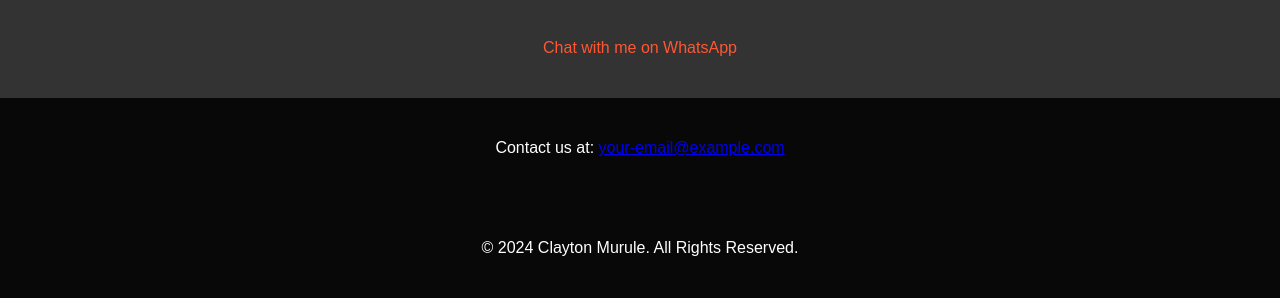
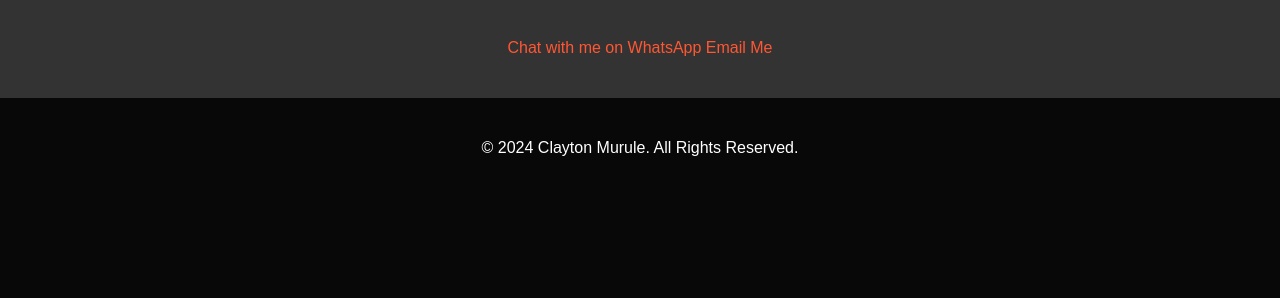
Before and after one commit to Clay5098/space, a plain HTML site: page index.html in a window 1280 px wide. Shown: the part 3683-3981 px from the top of the page. After the commit the page ends 3881 px from the top, so only its background shows below. Drawn offline with Linux system fonts and the light colour scheme.

Commit message:
Update index.html

```diff
--- a/index.html
+++ b/index.html
@@ -441,9 +441,7 @@
 
     <footer>
         <a href="https://wa.me/+254757164258" class="custom-link" target="_blank">Chat with me on WhatsApp</a>
-        <div class="contact-info">
-            <p>Contact us at: <a href="klaymu17@gmail.com">your-email@example.com</a></p>
-        </div>
+        <a href="klaymu17@gmail.com" class="custom-link" target="_blank">Email Me</a>
         <p>© 2024 Clayton Murule. All Rights Reserved.</p>
     </footer>
     <!-- Background Video -->
```
